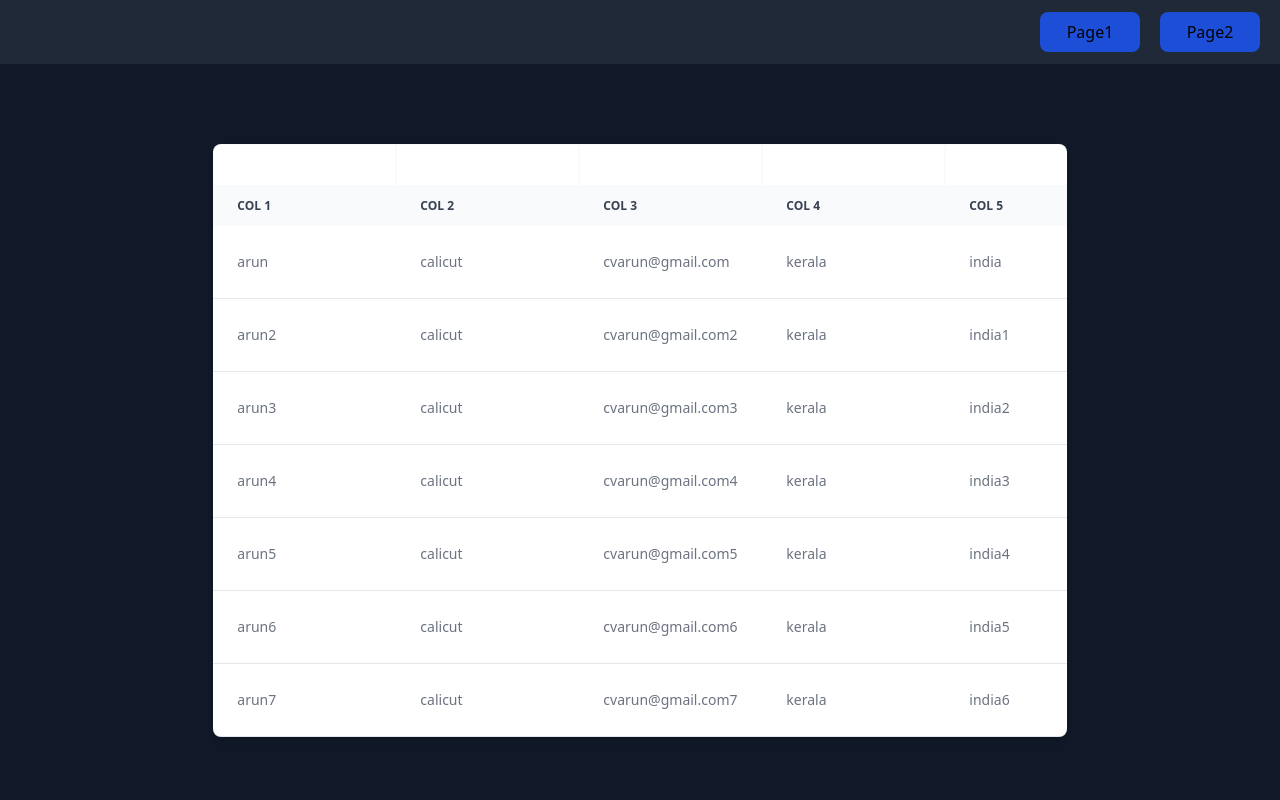
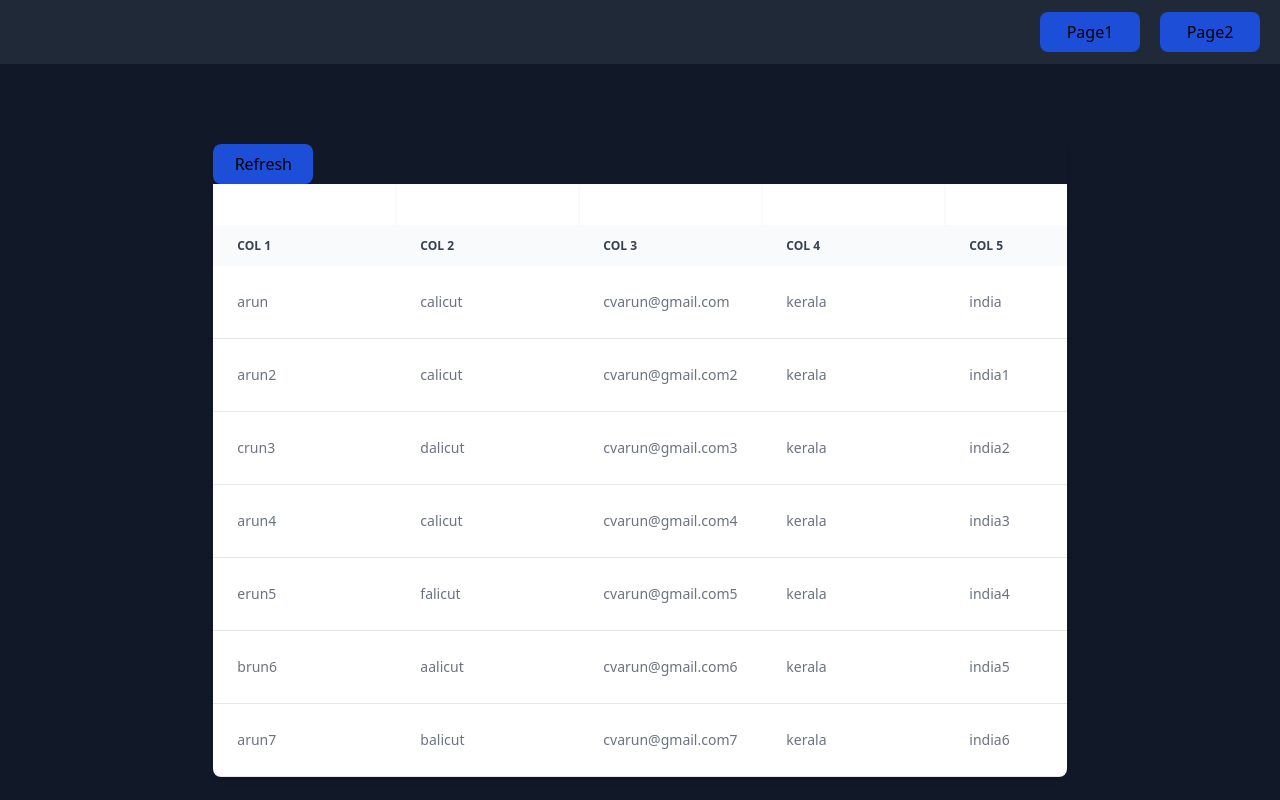
Before and after one commit to cv-arun/Reusable_data_table, a React (Create React App) app: page /screen2 in a window 1280 px wide. Built offline with nearby package versions, Linux system fonts and the light colour scheme.

Commit message:
refresh and sorting completed

```diff
--- a/src/component/table.js
+++ b/src/component/table.js
@@ -1,4 +1,5 @@
-import React, { useEffect, useState } from 'react'
+import React, { useEffect, useState } from 'react';
+import Button from './button';
 
 function Table({ row, screen2 }) {
     row = row ? row : [{ header1: 'value1', header2: 'value2', header3: 'vlaue3' }];
@@ -6,6 +7,7 @@ function Table({ row, screen2 }) {
     const [data, setData] = useState([]);
     const [filtered, setFiltered] = useState([]);
     const [sortColumn, setSortColumn] = useState(-1)
+
 
 
     useEffect(() => {
@@ -24,10 +26,10 @@ function Table({ row, screen2 }) {
 
 
 
-    const sortData=()=>{
+    const sortData = () => {
 
 
-        let sorted =filtered.length? filtered?.sort(compare):row?.sort(compare)
+        let sorted = filtered.length ? filtered?.sort(compare) : row?.sort(compare)
         console.log(sorted, "sort")
         sorted ? setData(sorted) : setData(row)
 
@@ -44,8 +46,12 @@ function Table({ row, screen2 }) {
     }
 
     useEffect(() => {
-       sortData()
+        screen2 && sortData()
     }, [sortColumn])
+
+    const refresh = () => {
+        setData(row)
+    }
 
 
 
@@ -53,7 +59,7 @@ function Table({ row, screen2 }) {
     return (
 
         <div className="overflow-x-auto relative shadow-md sm:rounded-lg mt-20 w-full md:w-2/3 mx-auto">
-
+            {screen2 && <span  onClick={refresh}><Button text={'Refresh'} /></span>}
             <table className="w-full text-sm text-left text-gray-500 dark:text-gray-400">
                 <thead className="text-xs text-gray-700 uppercase bg-gray-50 dark:bg-gray-700 dark:text-gray-400">
                     <tr>
--- a/src/pages/screen2.js
+++ b/src/pages/screen2.js
@@ -4,13 +4,13 @@ import Table from '../component/table';
 
 function Screen2() {
     const data = [
-        { name: 'arun', place: 'calicut', email: 'cvarun@gmail.com', state: 'kerala', country: 'india' ,Position:'MERN stack developer' },
-        { name: 'arun2', place: 'calicut', email: 'cvarun@gmail.com2', state: 'kerala', country: 'india1',Position:'MERN stack developer'  },
-        { name: 'arun3', place: 'calicut', email: 'cvarun@gmail.com3', state: 'kerala', country: 'india2',Position:'MERN stack developer'  },
-        { name: 'arun4', place: 'calicut', email: 'cvarun@gmail.com4', state: 'kerala', country: 'india3',Position:'MERN stack developer'  },
-        { name: 'arun5', place: 'calicut', email: 'cvarun@gmail.com5', state: 'kerala', country: 'india4',Position:'MERN stack developer'  },
-        { name: 'arun6', place: 'calicut', email: 'cvarun@gmail.com6', state: 'kerala', country: 'india5',Position:'MERN stack developer'  },
-        { name: 'arun7', place: 'calicut', email: 'cvarun@gmail.com7', state: 'kerala', country: 'india6',Position:'MERN stack developer'  },
+        { name: 'arun', place: 'calicut', email: 'cvarun@gmail.com', state: 'kerala', country: 'india' ,Position:'dMERN stack developer' },
+        { name: 'arun2', place: 'calicut', email: 'cvarun@gmail.com2', state: 'kerala', country: 'india1',Position:'aMERN stack developer'  },
+        { name: 'crun3', place: 'dalicut', email: 'cvarun@gmail.com3', state: 'kerala', country: 'india2',Position:'MERN stack developer'  },
+        { name: 'arun4', place: 'calicut', email: 'cvarun@gmail.com4', state: 'kerala', country: 'india3',Position:'cMERN stack developer'  },
+        { name: 'erun5', place: 'falicut', email: 'cvarun@gmail.com5', state: 'kerala', country: 'india4',Position:'fMERN stack developer'  },
+        { name: 'brun6', place: 'aalicut', email: 'cvarun@gmail.com6', state: 'kerala', country: 'india5',Position:'MERN stack developer'  },
+        { name: 'arun7', place: 'balicut', email: 'cvarun@gmail.com7', state: 'kerala', country: 'india6',Position:'cMERN stack developer'  },
     ]
     return (
         <>
```
